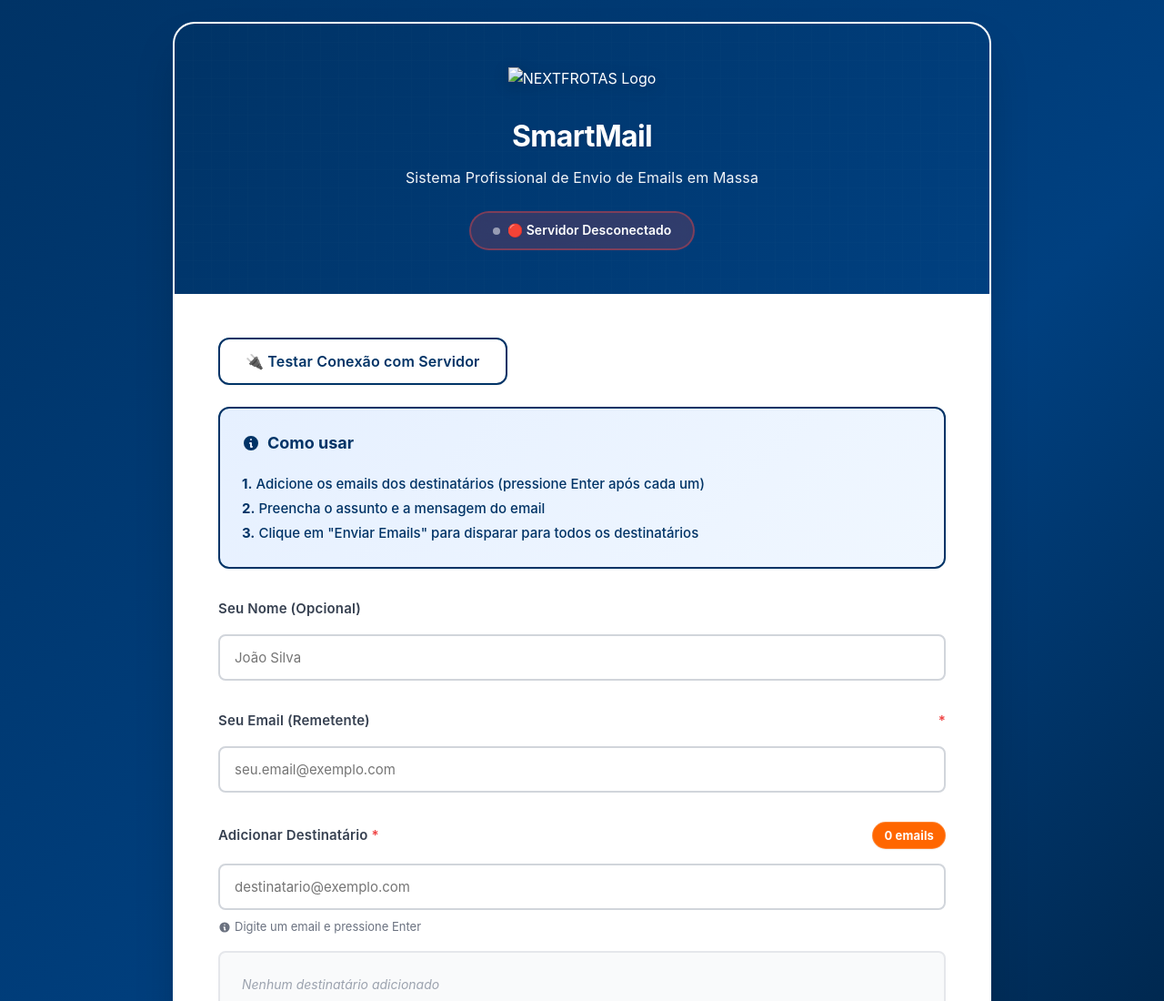
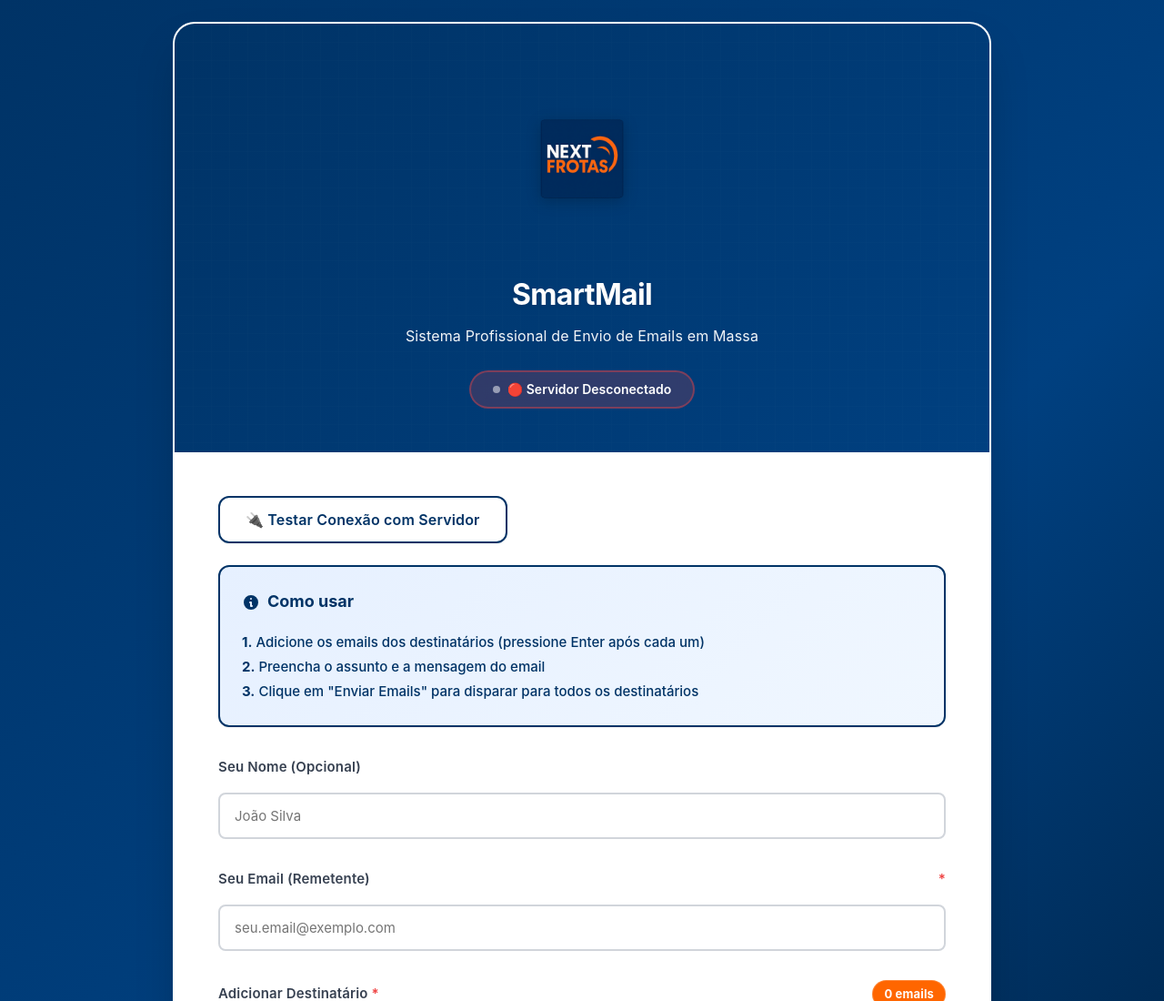
Before and after one commit to Omegarepresentacoes01-wq/smartmail, a website: page public/index.html in a window 1280 px wide. Shown: the top 1100 px of the page at 91% size. Drawn offline with Linux system fonts and the light colour scheme; no server answers.

Commit message:
🐛 Fix: Corrigir logo e conexão do servidor
✅ Correções aplicadas:
- Corrigido caminho da logo de 'public/assets/logo.png' para 'assets/logo.png'
- Corrigido caminhos dos favicons (favicon.ico, favicon.png, icon-512.png)
- Implementado detecção automática de API_URL (localhost vs produção)
- Logo agora aparece corretamente no header
- Status do servidor agora mostra 'Online (Modo Dev)' corretamente
- Todas as funcionalidades testadas e validadas

```diff
--- a/public/index.html
+++ b/public/index.html
@@ -8,9 +8,9 @@
     <title>SmartMail | NEXTFROTAS</title>
 
     <!-- Favicon -->
-    <link rel="icon" type="image/x-icon" href="public/assets/favicon.ico">
-    <link rel="icon" type="image/png" sizes="192x192" href="public/assets/favicon.png">
-    <link rel="apple-touch-icon" href="public/assets/icon-512.png">
+    <link rel="icon" type="image/x-icon" href="assets/favicon.ico">
+    <link rel="icon" type="image/png" sizes="192x192" href="assets/favicon.png">
+    <link rel="apple-touch-icon" href="assets/icon-512.png">
 
     <!-- PWA Manifest -->
     <link rel="manifest" href="manifest.json">
@@ -691,7 +691,7 @@
         <div class="header">
             <div class="header-content">
                 <div class="logo-container">
-                    <img src="public/assets/logo.png" alt="NEXTFROTAS Logo" class="logo">
+                    <img src="assets/logo.png" alt="NEXTFROTAS Logo" class="logo">
                 </div>
                 <h1>SmartMail</h1>
                 <p>Sistema Profissional de Envio de Emails em Massa</p>
@@ -789,7 +789,10 @@
     </div>
 
     <script>
-        const API_URL = 'http://localhost:3000/api';
+        // Detectar automaticamente a URL da API
+        const API_URL = window.location.hostname === 'localhost' || window.location.hostname === '127.0.0.1'
+            ? 'http://localhost:3000/api'
+            : '/api';
 
         const recipientEmailInput = document.getElementById('recipientEmail');
         const emailTagsContainer = document.getElementById('emailTags');
```
